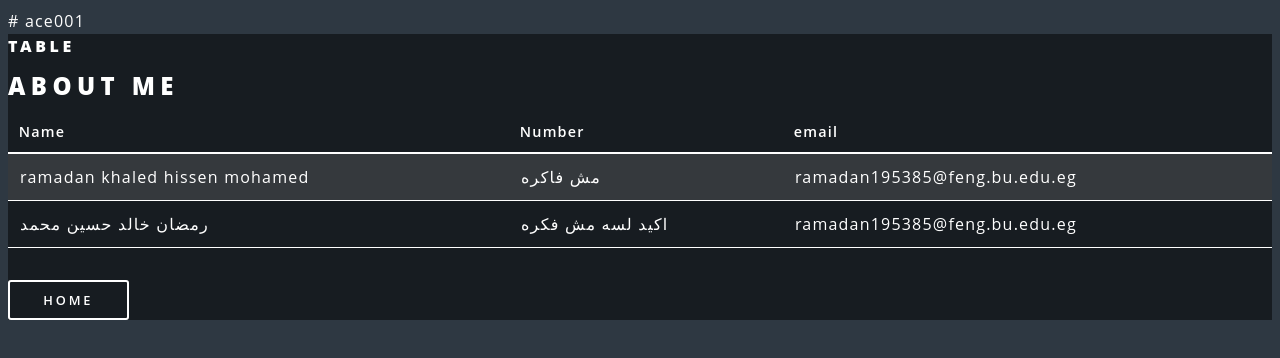
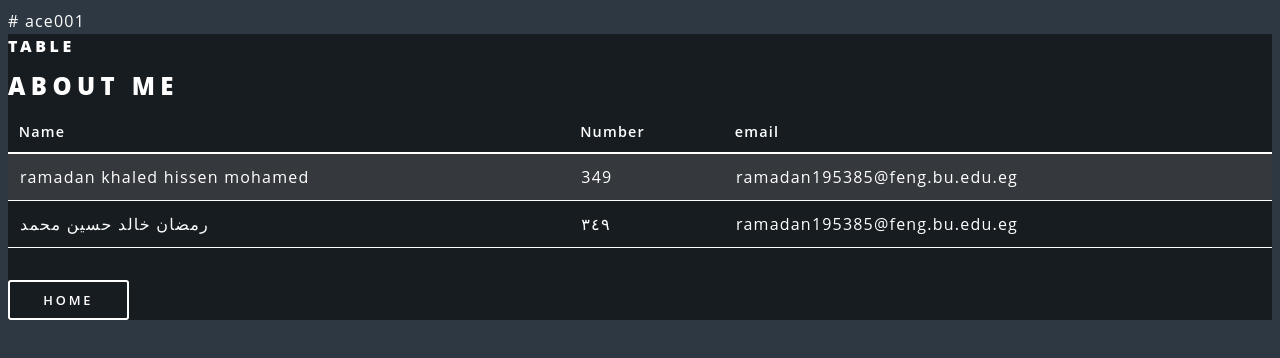
Before and after one commit to Ramadanward/ace001, a plain HTML site: page about me.html in a window 1280 px wide. Drawn offline with Linux system fonts and the light colour scheme.

Commit message:
Update about me.html

```diff
--- a/about me.html
+++ b/about me.html
@@ -33,12 +33,12 @@
     <tbody>
         <tr>
             <td>ramadan khaled hissen mohamed </td>
-            <td>مش فاكره </td>
+            <td>349</td>
              <td>ramadan195385@feng.bu.edu.eg</td>
         </tr>
         <tr>
             <td>رمضان خالد حسين محمد</td>
-            <td>اكيد لسه مش فكره </td>
+            <td>٣٤٩</td>
             <td>      ramadan195385@feng.bu.edu.eg </td>
         </tr>
 
```
